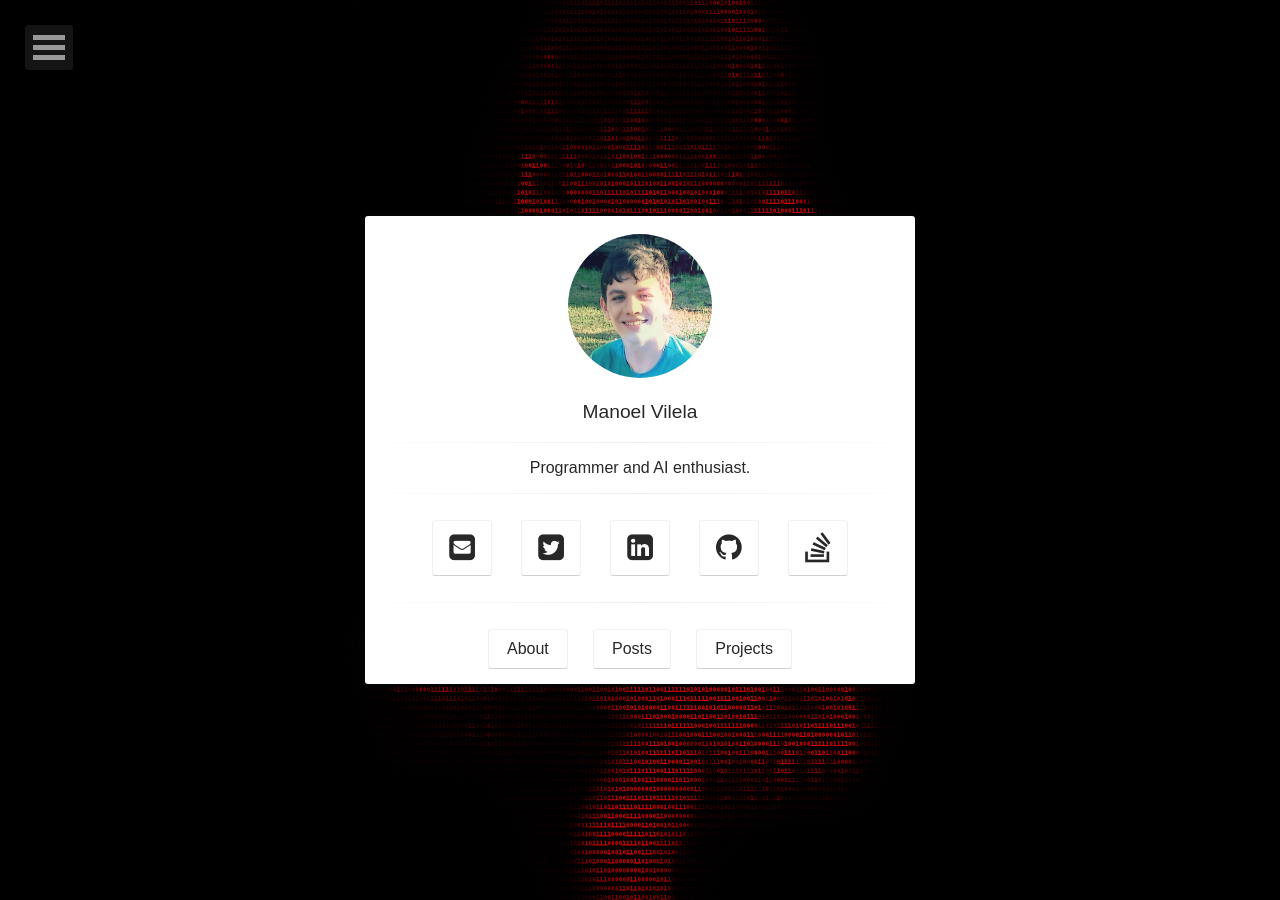
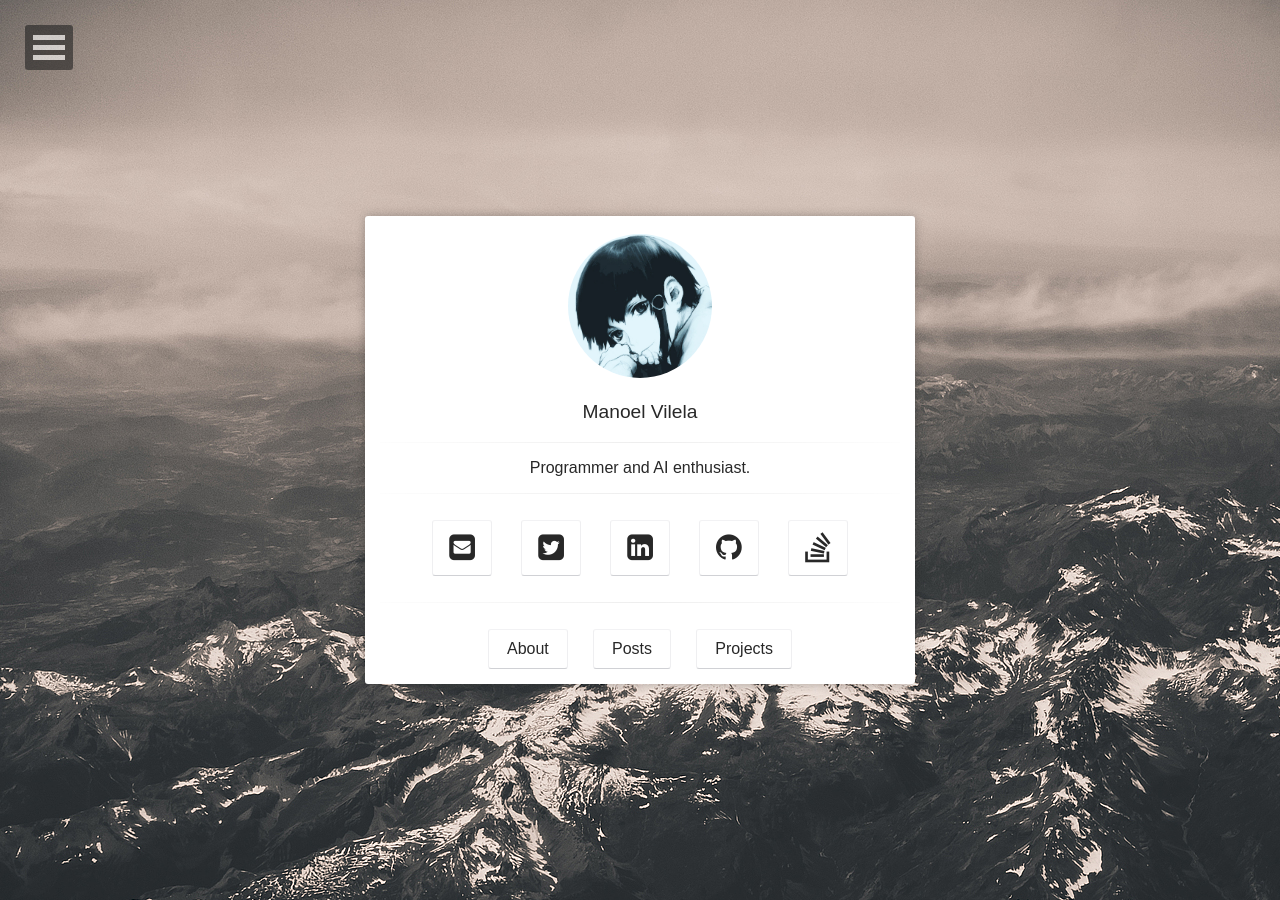
Before and after one commit to ryukinix/ryukinix.github.io, a Jekyll site: the page built from index.html, in a window 1280 px wide. Built offline with Jekyll 4.4.1, drawn with Linux system fonts in a browser that asks for light colours; some web fonts are replaced; comment, search, counter and statistics services are not loaded.

Commit message:
Change favico, avatar and background of website

```diff
--- a/_config.yml
+++ b/_config.yml
@@ -5,7 +5,7 @@ description:        "This is my site where I have my projects and blog."
 reading_time:       true
 words_per_minute:   200
 logo:               'assets/img/avatar.jpg'
-background:         'assets/img/lain-background.jpg'
+background:         'assets/img/placeholder-big.jpg'
 locale:             pt_BR
 url:                https://ryukinix.github.io
 
```
Also changed, not shown: assets/img/avatar.jpg, favicon.ico.
